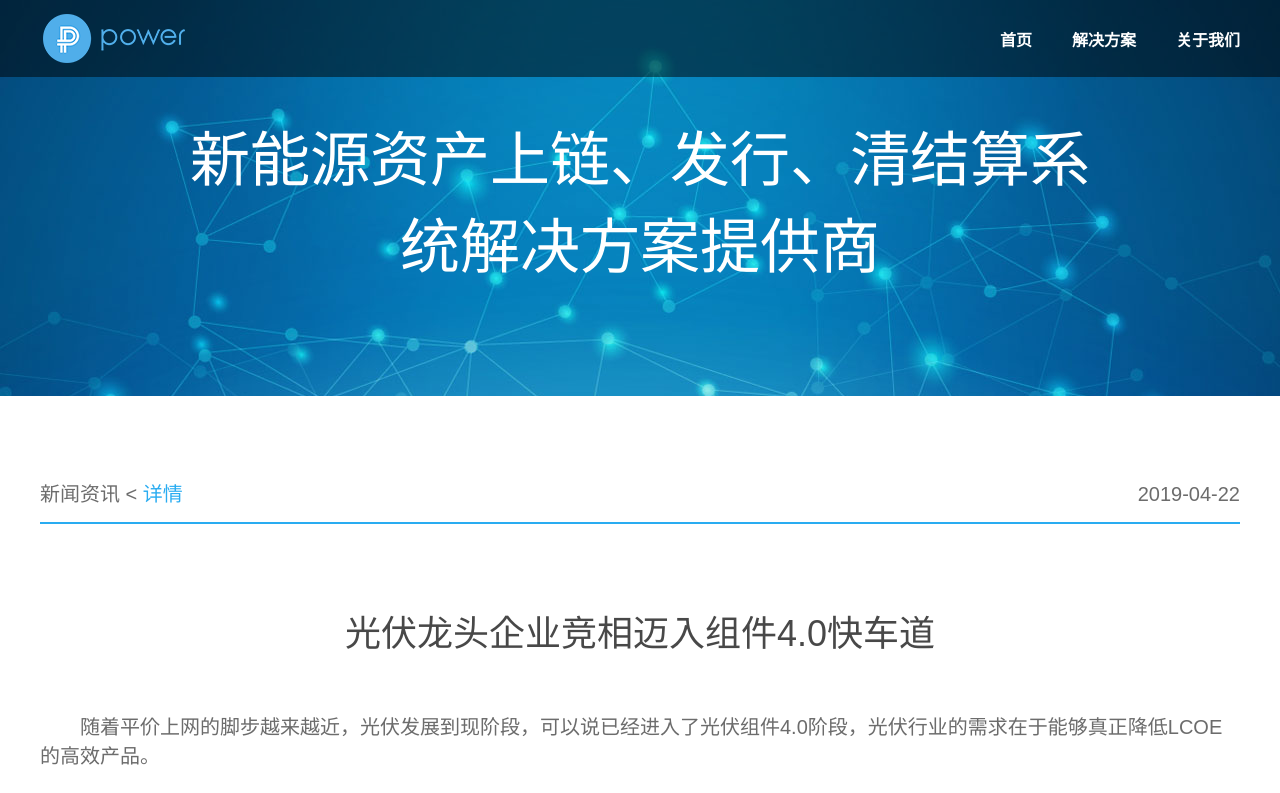
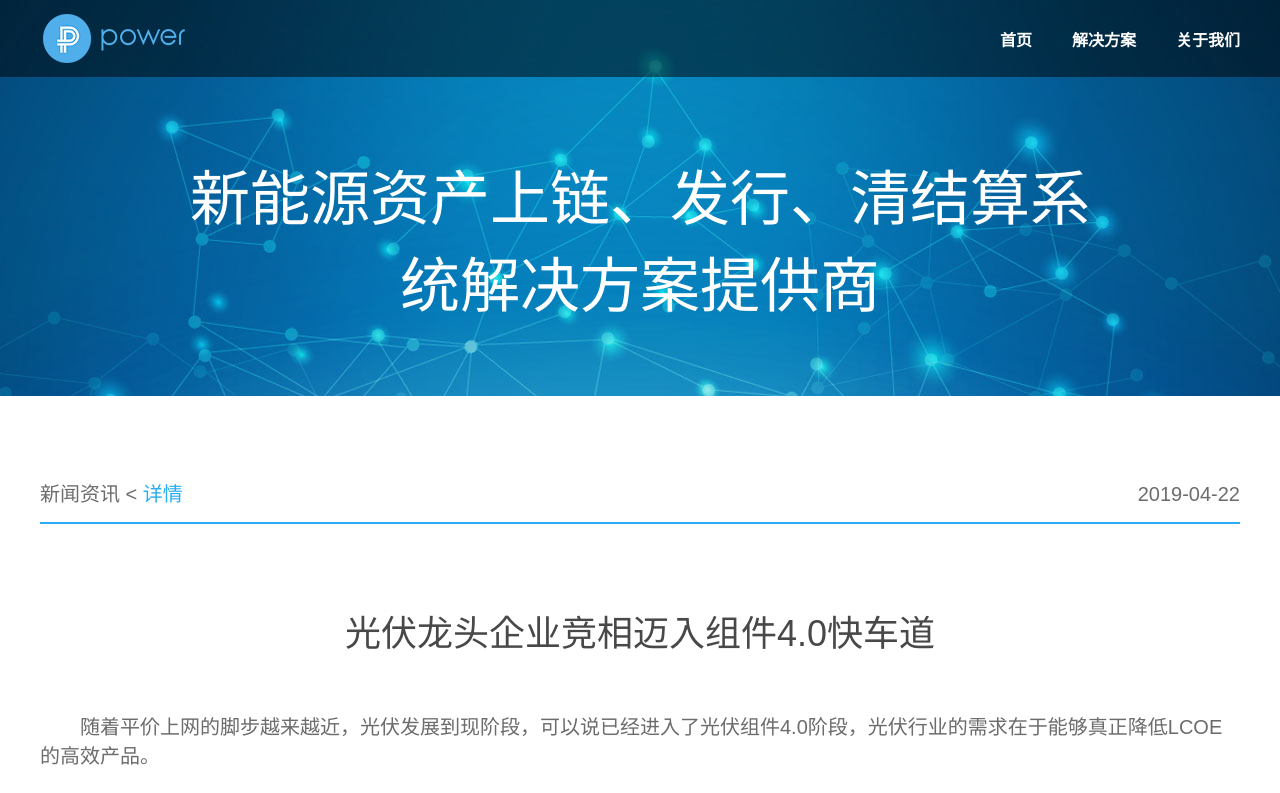
Before and after one commit to dbpoo/pj-power, a Vue app: page /#/detail in a window 1280 px wide. Shown: the top 793 px of the page. Built offline with nearby package versions, Linux system fonts and the light colour scheme.

Commit message:
banner文字优化

```diff
--- a/src/views/About.vue
+++ b/src/views/About.vue
@@ -20,6 +20,7 @@ export default {};
   min-width: 1200px;
   .banner {
     height: 396px;
+    padding-top: 77px;
     background: url("../assets/cbanner_about.jpg") center 0 no-repeat;
     display: flex;
     justify-content: center;
--- a/src/views/Detail.vue
+++ b/src/views/Detail.vue
@@ -37,6 +37,7 @@ export default {};
   min-width: 1200px;
   .banner {
     height: 396px;
+    padding-top: 77px;
     background: url("../assets/cbanner.jpg") center 0 no-repeat;
     display: flex;
     justify-content: center;
--- a/src/views/Solutions.vue
+++ b/src/views/Solutions.vue
@@ -59,6 +59,7 @@ export default {};
     min-width: 100%;
     .banner {
       height: 300px;
+      padding-top: 77px;
       background-size: cover;
       h2 {
         font-size: 30px;
```
